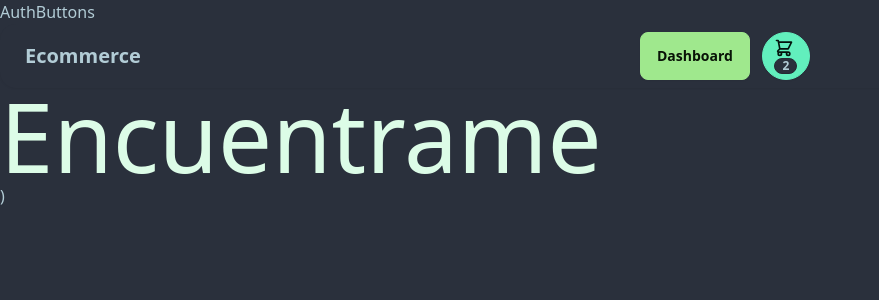
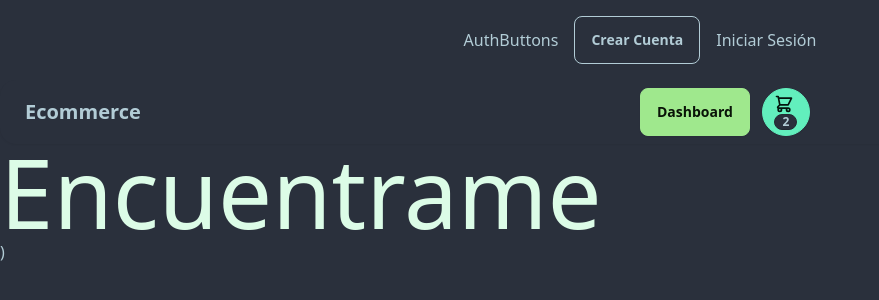
Before and after one commit to AngelPortilla1/Ecommerce_React, a React (Vite) app: page / in a window 1280 px wide. Shown: the top 300 px of the page, without its empty margins (0-879 px from the left). Built offline with nearby package versions, Linux system fonts and the light colour scheme.

Commit message:
Add button Iniciar Sesión

```diff
--- a/src/components/Nabvar/authButton.jsx
+++ b/src/components/Nabvar/authButton.jsx
@@ -1,5 +1,8 @@
 const AuthButton = () => {
-    return <div>AuthButtons</div>
+    return <div className="py-4 flex justify-center items-center gap-4 flex-wrap">AuthButtons
+    <button className="btn btn-neutral btn-outline">Crear Cuenta </button>
+    <div className="hidden lg:block">Iniciar Sesión</div>
+    </div>
 
 }
 
```
